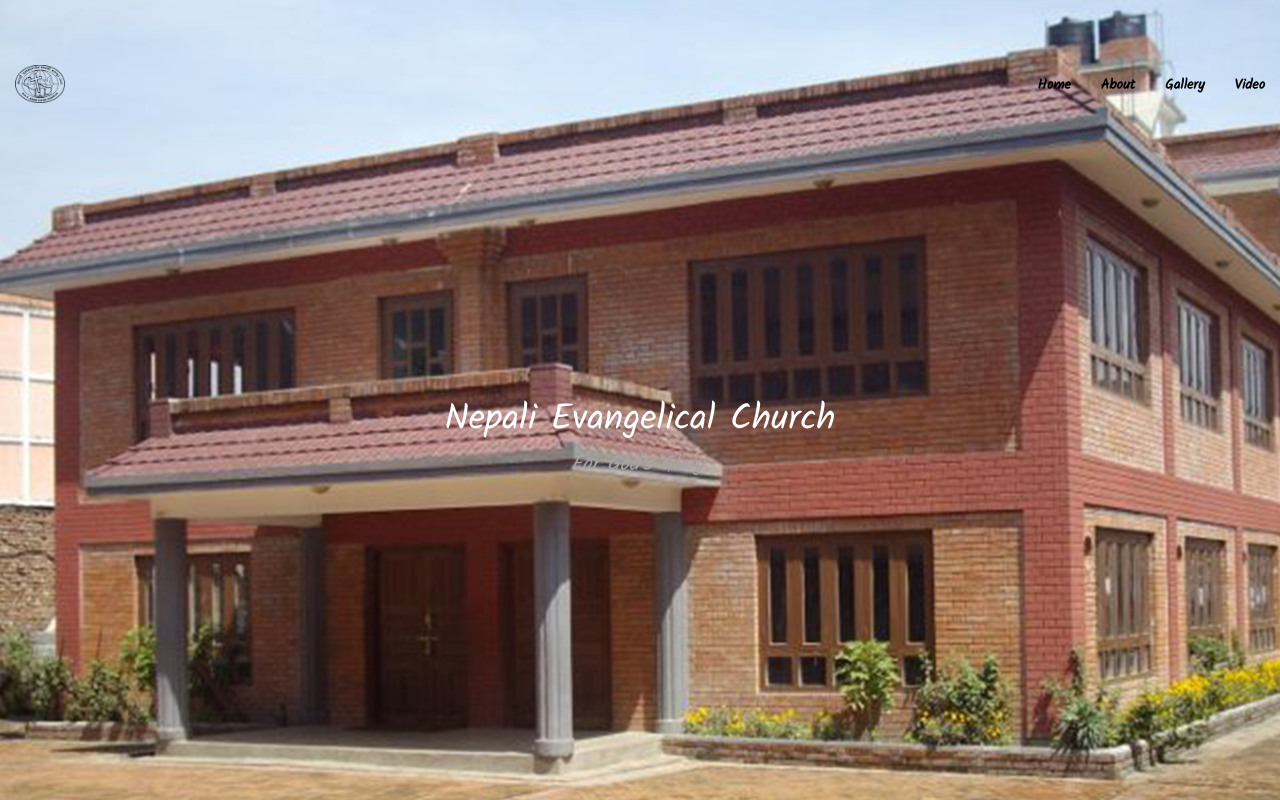
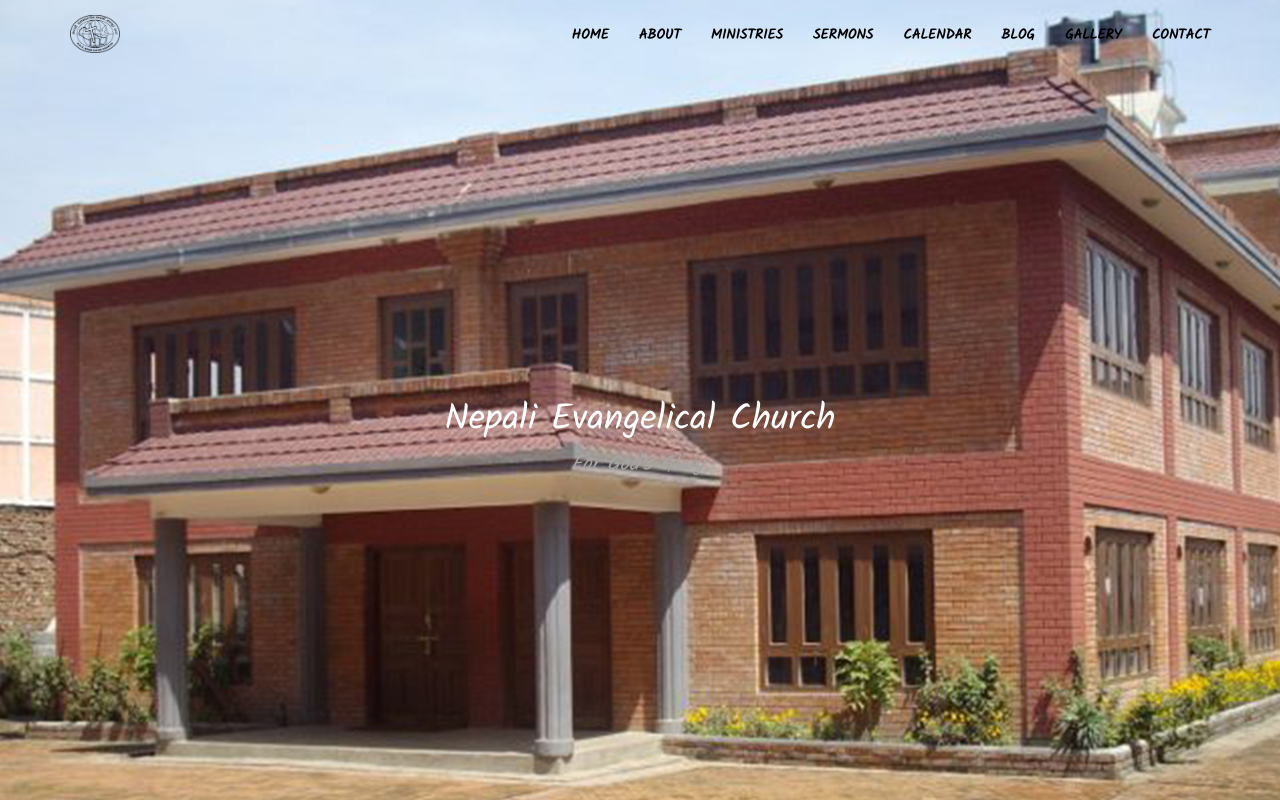
Before and after one commit to kitenepal/nec, a plain HTML site: page index.html in a window 1280 px wide. Shown: the top 800 px of the page. Drawn offline with nearby package versions, Linux system fonts and the light colour scheme.

Commit message:
edited navbar

```diff
--- a/index.html
+++ b/index.html
@@ -16,7 +16,7 @@
 <body>
 <header>
   <nav class="navbar navbar-inverse navbar-fixed-top">
-    <div class="container-fluid" style="padding-top: 60px;">
+    <div class="container" style="padding-top: 10px;">
       <div class="navbar-header">
         <button type="button" class="navbar-toggle" data-toggle="collapse" data-target="#myNavbar">
           <span class="icon-bar"></span>
@@ -29,8 +29,12 @@
         <ul class="nav navbar-nav navbar-right">
           <li><a href="#">Home</a></li>
           <li><a href="#">About</a></li>
+          <li><a href="#">Ministries</a></li>
+          <li><a href="#">Sermons</a></li>
+          <li><a href="#">Calendar</a></li>
+          <li><a href="#">Blog</a></li>
           <li><a href="#">Gallery</a></li>
-          <li><a href="#">Video</a></li>
+          <li><a href="#">Contact</a></li>
         </ul>
       </div>
     </div>
--- a/sass/module/_header.scss
+++ b/sass/module/_header.scss
@@ -14,8 +14,9 @@
 	a{
 		color: #000!important;
 		font-weight: bold;
+		text-transform: uppercase;
 		&:hover{
-			/*enpty effect*/
+			text-decoration: underline;
 		}
 	}
 }
```
Also changed, not shown: stylesheets/main.css.
